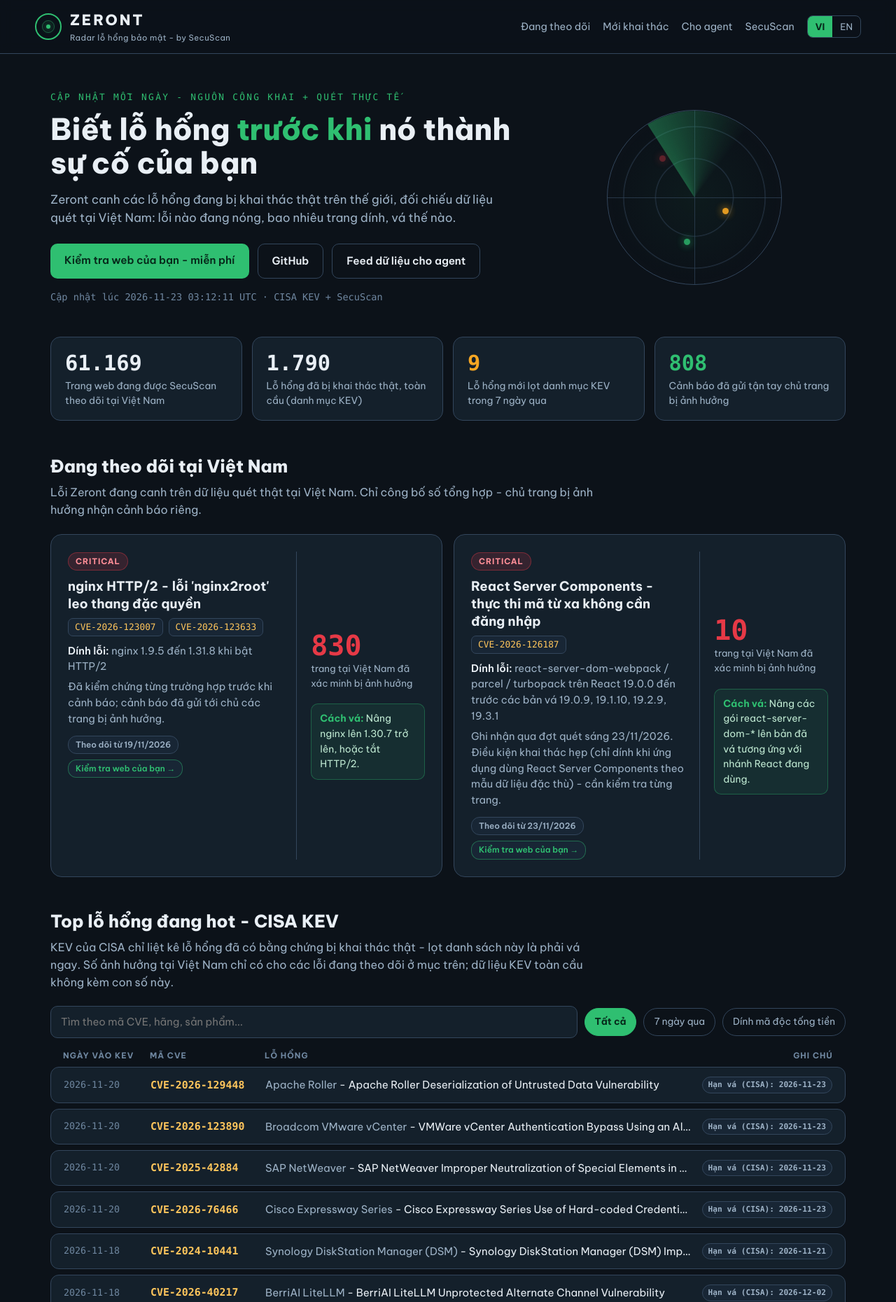
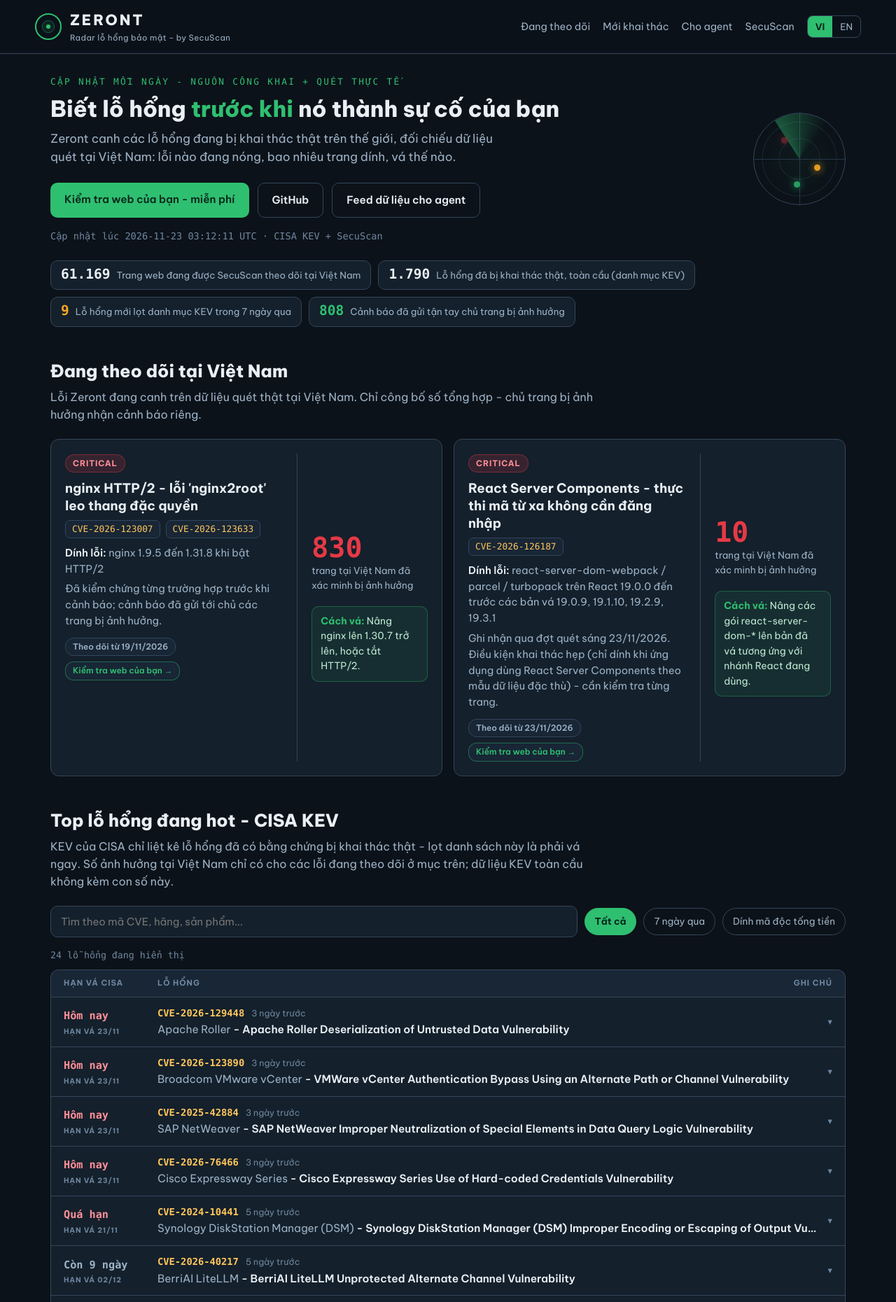
Before and after one commit to dankezo/zeront, a browser extension: page index.html in a window 1280 px wide. Shown: the top 1860 px of the page at 70% size. Drawn offline with Linux system fonts and the light colour scheme.

Commit message:
Radar v3 (security-console redesign): slim hero + stat chips, KEV as one panel table with CISA due-date urgency column, relative timestamps, expandable rows with description + why-listed + source link, ransomware accent rows

```diff
--- a/index.html
+++ b/index.html
@@ -45,9 +45,9 @@ header{border-bottom:1px solid var(--line);position:sticky;top:0;background:rgba
 .lang button.on{background:var(--green);color:#06281a;font-weight:700}
 
 /* hero */
-.hero{display:grid;grid-template-columns:1.55fr 1fr;gap:34px;align-items:center;padding:52px 0 40px}
+.hero{display:grid;grid-template-columns:1.55fr auto;gap:34px;align-items:center;padding:30px 0 20px}
 .kick{color:var(--green);font-family:var(--mono);font-size:.8rem;letter-spacing:.18em;text-transform:uppercase}
-.hero h1{font-size:2.65rem;line-height:1.14;font-weight:800;margin:12px 0 14px}
+.hero h1{font-size:2rem;line-height:1.18;font-weight:800;margin:10px 0 10px}
 .hero h1 .hl{color:var(--green)}
 .hero p.sub{color:var(--mut);font-size:1.06rem;max-width:56ch}
 .upd{margin-top:16px;color:var(--dim);font-size:.85rem;font-family:var(--mono)}
@@ -57,7 +57,7 @@ header{border-bottom:1px solid var(--line);position:sticky;top:0;background:rgba
 .btn.o{border:1px solid var(--line);color:var(--txt)}
 .btn:hover{text-decoration:none;filter:brightness(1.08)}
 .radarbox{display:flex;justify-content:center}
-.radar{width:250px;height:250px;border-radius:50%;border:1px solid var(--line);position:relative;background:
+.radar{width:132px;height:132px;border-radius:50%;border:1px solid var(--line);position:relative;background:
   radial-gradient(circle,transparent 31%,rgba(51,70,92,.55) 31.5%,transparent 32.5%),
   radial-gradient(circle,transparent 57%,rgba(51,70,92,.55) 57.5%,transparent 58.5%),
   radial-gradient(circle,rgba(47,191,113,.05),transparent 70%);overflow:hidden}
@@ -72,10 +72,10 @@ header{border-bottom:1px solid var(--line);position:sticky;top:0;background:rgba
 @media (prefers-reduced-motion:reduce){.sweep,.blip{animation:none}}
 
 /* stats */
-.stats{display:grid;grid-template-columns:repeat(4,1fr);gap:14px;padding:6px 0 8px}
-.stat{background:var(--panel);border:1px solid var(--line);border-radius:14px;padding:20px 20px 16px}
-.stat .n{font-family:var(--mono);font-size:1.9rem;font-weight:700;line-height:1.1}
-.stat .l{color:var(--mut);font-size:.86rem;margin-top:6px}
+.stats{display:flex;flex-wrap:wrap;gap:10px;padding:4px 0 6px}
+.stat{background:var(--panel);border:1px solid var(--line);border-radius:10px;padding:9px 14px;display:flex;align-items:baseline;gap:9px}
+.stat .n{font-family:var(--mono);font-size:1.22rem;font-weight:700;line-height:1}
+.stat .l{color:var(--mut);font-size:.83rem}
 .stat.hot .n{color:var(--red)} .stat.warn .n{color:var(--amber)} .stat.ok .n{color:var(--green)}
 
 /* sections */
@@ -85,7 +85,7 @@ h2{font-size:1.55rem;font-weight:800;margin-bottom:6px}
 
 /* featured cards */
 .cards{display:grid;grid-template-columns:1fr 1fr;gap:16px}
-.card{background:var(--panel);border:1px solid var(--line);border-radius:16px;padding:24px;display:grid;grid-template-columns:1.5fr .9fr;gap:20px}
+.card{background:var(--panel);border:1px solid var(--line);border-radius:12px;padding:20px;display:grid;grid-template-columns:1.5fr .9fr;gap:20px}
 .sev{display:inline-block;font-size:.72rem;font-weight:700;letter-spacing:.08em;text-transform:uppercase;padding:3px 10px;border-radius:20px;background:rgba(230,57,70,.16);color:#ff8f98;border:1px solid rgba(230,57,70,.4)}
 .card h3{font-size:1.16rem;line-height:1.35;margin:10px 0 8px}
 .cves{display:flex;gap:8px;flex-wrap:wrap;margin-bottom:10px}
@@ -103,16 +103,37 @@ h2{font-size:1.55rem;font-weight:800;margin-bottom:6px}
 .controls input{flex:1;min-width:210px;background:var(--panel);border:1px solid var(--line);border-radius:10px;color:var(--txt);font:inherit;font-size:.93rem;padding:10px 14px}
 .chip{border:1px solid var(--line);background:transparent;color:var(--mut);font:inherit;font-size:.85rem;padding:8px 14px;border-radius:20px;cursor:pointer}
 .chip.on{background:var(--green);color:#06281a;border-color:var(--green);font-weight:700}
-.rows{display:flex;flex-direction:column;gap:8px}
+.rows{border:1px solid var(--line);border-radius:12px;overflow:hidden;background:var(--panel)}
+.thead{display:grid;grid-template-columns:118px minmax(0,1fr) auto;gap:16px;padding:10px 18px;background:var(--panel2);border:1px solid var(--line);border-bottom:0;border-radius:12px 12px 0 0;color:var(--dim);font-size:.7rem;font-weight:700;letter-spacing:.09em;text-transform:uppercase}
 .thead span{white-space:nowrap}
-.thead{display:grid;grid-template-columns:108px 148px minmax(0,1fr) auto;gap:16px;padding:0 18px 8px;color:var(--dim);font-size:.72rem;font-weight:700;letter-spacing:.09em;text-transform:uppercase}
-.row{background:var(--panel);border:1px solid var(--line);border-radius:12px;padding:13px 18px;display:grid;grid-template-columns:108px 148px minmax(0,1fr) auto;gap:16px;align-items:center}
-.row .date{font-family:var(--mono);color:var(--dim);font-size:.83rem;white-space:nowrap}
-.row .cid{font-family:var(--mono);font-weight:700;color:#ffc65c;font-size:.93rem;white-space:nowrap;text-decoration:none}
+.thead + .rows{border-radius:0 0 12px 12px}
+.row{padding:12px 18px;display:grid;grid-template-columns:118px minmax(0,1fr) auto;gap:16px;align-items:center;border-top:1px solid var(--line);cursor:pointer}
+.row:first-child{border-top:0}
+.row:hover{background:rgba(47,191,113,.03)}
+.row.rw{box-shadow:inset 3px 0 0 var(--red)}
+.urg{min-width:0}
+.urg .d{font-family:var(--mono);font-weight:700;font-size:.95rem;white-space:nowrap;color:var(--mut)}
+.urg .t{font-size:.64rem;font-weight:700;letter-spacing:.08em;text-transform:uppercase;color:var(--dim);margin-top:2px;white-space:nowrap}
+.urg.over .d{color:#ff8f98}
+.urg.soon .d{color:var(--amber)}
+.row .main{min-width:0}
+.row .idrow{display:flex;gap:10px;align-items:baseline}
+.row .cid{font-family:var(--mono);font-weight:700;color:#ffc65c;font-size:.86rem;white-space:nowrap;text-decoration:none}
 .row .cid:hover{text-decoration:underline}
-.row .name{color:var(--txt);font-size:.94rem;white-space:nowrap;overflow:hidden;text-overflow:ellipsis;min-width:0}
-.row .name .ven{color:var(--mut)}
+.row .rel{color:var(--dim);font-size:.78rem;white-space:nowrap}
+.row .name{color:var(--txt);font-size:.96rem;font-weight:600;white-space:nowrap;overflow:hidden;text-overflow:ellipsis;min-width:0;margin-top:1px}
+.row .name .ven{color:var(--mut);font-weight:400}
 .row .meta{text-align:right;font-size:.8rem;color:var(--mut);display:flex;gap:6px;align-items:center;justify-content:flex-end;flex-wrap:nowrap}
+.chev{color:var(--dim);font-size:.8rem;transition:transform .18s}
+.row.open .chev{transform:rotate(180deg)}
+.row .det{display:none;grid-column:1/-1;border-top:1px dashed var(--line);padding:12px 0 4px;cursor:default}
+.row.open .det{display:block}
+.row .det p{color:var(--mut);font-size:.9rem;max-width:88ch}
+.row .det .why{margin-top:8px;color:#f3ddba;font-size:.86rem}
+.row .det .acts{margin-top:10px;display:flex;gap:10px;flex-wrap:wrap}
+.srcbtn{display:inline-block;border:1px solid var(--line);border-radius:8px;padding:6px 12px;font-size:.83rem;color:var(--txt)}
+.srcbtn:hover{border-color:var(--green);text-decoration:none}
+.count{color:var(--dim);font-size:.83rem;font-family:var(--mono);margin:0 0 10px}
 .cardmeta{display:flex;gap:8px;flex-wrap:wrap;margin-top:12px;align-items:center}
 .tchip{font-size:.74rem;font-weight:600;padding:3px 10px;border-radius:12px;border:1px solid var(--line);color:var(--mut);background:var(--panel2)}
 a.tchip{color:var(--green);border-color:rgba(47,191,113,.45);text-decoration:none}
@@ -154,7 +175,7 @@ footer{border-top:1px solid var(--line);margin-top:44px;padding:28px 0 40px;colo
 
 @media (max-width:900px){
   .hero{grid-template-columns:1fr;padding-top:36px}
-  .radarbox{order:-1}.radar{width:180px;height:180px}
+  .radarbox{order:-1}.radar{width:104px;height:104px}
   .hero h1{font-size:2rem}
   .stats{grid-template-columns:1fr 1fr}
   .cards{grid-template-columns:1fr}
@@ -162,11 +183,13 @@ footer{border-top:1px solid var(--line);margin-top:44px;padding:28px 0 40px;colo
   .card .side{border-left:0;border-top:1px solid var(--line);padding:14px 0 0}
   .agent{grid-template-columns:1fr}
   .thead{display:none}
-  .row{grid-template-columns:1fr auto;grid-template-areas:'cid meta' 'name name' 'date date';row-gap:5px}
-  .row .cid{grid-area:cid}
-  .row .meta{grid-area:meta}
-  .row .date{grid-area:date}
-  .row .name{grid-area:name;white-space:normal;display:-webkit-box;-webkit-line-clamp:2;-webkit-box-orient:vertical}
+  .row{grid-template-columns:102px minmax(0,1fr);grid-template-areas:'urg main' 'urg meta' 'det det';row-gap:5px}
+  .row .urg{grid-area:urg}
+  .row .main{grid-area:main}
+  .row .meta{grid-area:meta;justify-content:flex-start}
+  .row .det{grid-area:det}
+  .row .name{white-space:normal;display:-webkit-box;-webkit-line-clamp:2;-webkit-box-orient:vertical}
+  .urg .d{font-size:.85rem}
   .svc{flex-direction:column;align-items:flex-start}
   .hd nav a{display:none}
   .hd nav{gap:0}
@@ -221,7 +244,8 @@ footer{border-top:1px solid var(--line);margin-top:44px;padding:28px 0 40px;colo
       <button class="chip" data-f="week" data-vi="7 ngày qua" data-en="Last 7 days">7 ngày qua</button>
       <button class="chip" data-f="rw" data-vi="Dính mã độc tống tiền" data-en="Ransomware-linked">Dính mã độc tống tiền</button>
     </div>
-    <div class="thead"><span data-vi="Ngày vào KEV" data-en="Date added">Ngày vào KEV</span><span data-vi="Mã CVE" data-en="CVE id">Mã CVE</span><span data-vi="Lỗ hổng" data-en="Vulnerability">Lỗ hổng</span><span data-vi="Ghi chú" data-en="Notes">Ghi chú</span></div>
+    <div class="count" id="count"></div>
+    <div class="thead"><span data-vi="Hạn vá CISA" data-en="CISA due">Hạn vá CISA</span><span data-vi="Lỗ hổng" data-en="Vulnerability">Lỗ hổng</span><span data-vi="Ghi chú" data-en="Notes">Ghi chú</span></div>
     <div class="rows" id="rows"></div>
   </section>
 
@@ -301,13 +325,13 @@ var T = {
     ['kev_total','Lỗ hổng đã bị khai thác thật, toàn cầu (danh mục KEV)',''],
     ['kev_new_this_week','Lỗ hổng mới lọt danh mục KEV trong 7 ngày qua','warn'],
     ['warnings_sent','Cảnh báo đã gửi tận tay chủ trang bị ảnh hưởng','ok']],
-    due:'Hạn vá (CISA)', rw:'Mã độc tống tiền', empty:'Không có mục nào khớp bộ lọc.', ph:'Tìm theo mã CVE, hãng, sản phẩm...', since:'Theo dõi từ', check:'Kiểm tra web của bạn'},
+    due:'Hạn vá (CISA)', rw:'Mã độc tống tiền', empty:'Không có mục nào khớp bộ lọc.', ph:'Tìm theo mã CVE, hãng, sản phẩm...', since:'Theo dõi từ', check:'Kiểm tra web của bạn', why:'Vì sao có trong danh sách: CISA xác nhận lỗ hổng này đã bị khai thác thật ngoài đời - không phải lỗi lý thuyết.', src:'Hồ sơ CVE đầy đủ', cnt:'{n} lỗ hổng đang hiển thị', dueT:'Hạn vá'},
   en:{upd:'Updated', tracked:'verified affected websites in Vietnam', fix:'Fix:', stats:[
     ['sites_tracked_vn','Websites tracked by SecuScan in Vietnam',''],
     ['kev_total','Vulnerabilities exploited in the wild, worldwide (KEV catalog)',''],
     ['kev_new_this_week','New KEV additions in the last 7 days','warn'],
     ['warnings_sent','Warnings delivered to affected site owners','ok']],
-    due:'CISA due date', rw:'Ransomware', empty:'No entries match this filter.', ph:'Search by CVE id, vendor, product...', since:'Tracked since', check:'Check your website'}
+    due:'CISA due date', rw:'Ransomware', empty:'No entries match this filter.', ph:'Search by CVE id, vendor, product...', since:'Tracked since', check:'Check your website', why:'Why it is listed: CISA has confirmed this flaw is exploited in the wild - not a theoretical issue.', src:'Full CVE record', cnt:'Showing {n} flaws', dueT:'Due'}
 };
 function renderStats(){
   document.getElementById('stats').innerHTML = T[lang].stats.map(function(s){
@@ -338,14 +362,43 @@ function renderRows(){
     if(query){ var hay=(v.cve+' '+v.vendor+' '+v.product+' '+v.name).toLowerCase(); if(hay.indexOf(query)<0) return false; }
     return true;
   });
+  document.getElementById('count').textContent = T[lang].cnt.replace('{n}', list.length);
   document.getElementById('rows').innerHTML = list.length ? list.map(function(v){
     var rw = v.ransomware==='Known' ? '<span class="bdg rw">'+T[lang].rw+'</span>' : '';
     var full = v.vendor+' '+v.product+' - '+v.name;
-    return '<div class="row"><span class="date">'+v.added+'</span><a class="cid" href="'+v.link+'" target="_blank" rel="noopener">'+v.cve+'</a>'
-      + '<span class="name" title="'+full.replace(/"/g,'&quot;')+'"><span class="ven">'+v.vendor+' '+v.product+'</span> - '+v.name+'</span>'
-      + '<span class="meta">'+rw+'<span class="bdg due">'+T[lang].due+': '+v.due+'</span></span></div>';
+    var u = dueInfo(v.due);
+    var desc = esc(v.desc || ''); if((v.desc || '').length >= 248) desc += '…';
+    return '<div class="row'+(v.ransomware==='Known'?' rw':'')+'"><span class="urg '+u.cls+'"><span class="d">'+u.big+'</span><div class="t">'+T[lang].dueT+' '+u.dm+'</div></span>'
+      + '<span class="main"><span class="idrow"><a class="cid" href="'+v.link+'" target="_blank" rel="noopener">'+v.cve+'</a><span class="rel">'+relTime(v.added)+'</span></span>'
+      + '<div class="name" title="'+esc(full)+'"><span class="ven">'+esc(v.vendor+' '+v.product)+'</span> - '+esc(v.name)+'</div></span>'
+      + '<span class="meta">'+rw+'<span class="chev">▾</span></span>'
+      + '<span class="det"><p>'+desc+'</p><p class="why">'+T[lang].why+'</p>'
+      + '<div class="acts"><a class="srcbtn" href="'+v.link+'" target="_blank" rel="noopener">'+T[lang].src+' ↗</a><span class="bdg due">'+T[lang].due+': '+v.due+'</span></div></span></div>';
   }).join('') : '<div class="empty">'+T[lang].empty+'</div>';
 }
+function esc(s){ return String(s == null ? '' : s).replace(/&/g,'&amp;').replace(/</g,'&lt;').replace(/"/g,'&quot;'); }
+function dayDiff(iso){ var t = new Date(); var today = Date.UTC(t.getFullYear(), t.getMonth(), t.getDate()); var p = iso.split('-'); var d = Date.UTC(+p[0], +p[1]-1, +p[2]); return Math.round((d - today)/864e5); }
+function relTime(iso){
+  var n = -dayDiff(iso);
+  if(n <= 0) return lang==='vi' ? 'hôm nay' : 'today';
+  if(n === 1) return lang==='vi' ? 'hôm qua' : 'yesterday';
+  if(n <= 30) return lang==='vi' ? n+' ngày trước' : n+' days ago';
+  var p = iso.split('-'); return p[2]+'/'+p[1]+'/'+p[0];
+}
+function dueInfo(iso){
+  var days = dayDiff(iso); var p = iso.split('-'); var dm = p[2]+'/'+p[1];
+  if(days < 0) return { big: lang==='vi' ? 'Quá hạn' : 'Overdue', cls: 'over', dm: dm };
+  if(days === 0) return { big: lang==='vi' ? 'Hôm nay' : 'Due today', cls: 'over', dm: dm };
+  if(days <= 3) return { big: lang==='vi' ? 'Còn '+days+' ngày' : days+'d left', cls: 'soon', dm: dm };
+  return { big: lang==='vi' ? 'Còn '+days+' ngày' : days+'d left', cls: '', dm: dm };
+}
+document.getElementById('rows').addEventListener('click', function(e){
+  if(e.target.closest('a')) return;
+  var row = e.target.closest('.row'); if(!row) return;
+  var was = row.classList.contains('open');
+  document.querySelectorAll('#rows .row.open').forEach(function(r){ r.classList.remove('open'); });
+  if(!was) row.classList.add('open');
+});
 function renderUpd(){
   var g = (D.generated_at||'').replace('T',' ').replace('Z',' UTC');
   document.getElementById('upd').textContent = T[lang].upd + ' ' + g + ' · CISA KEV + SecuScan';
```
